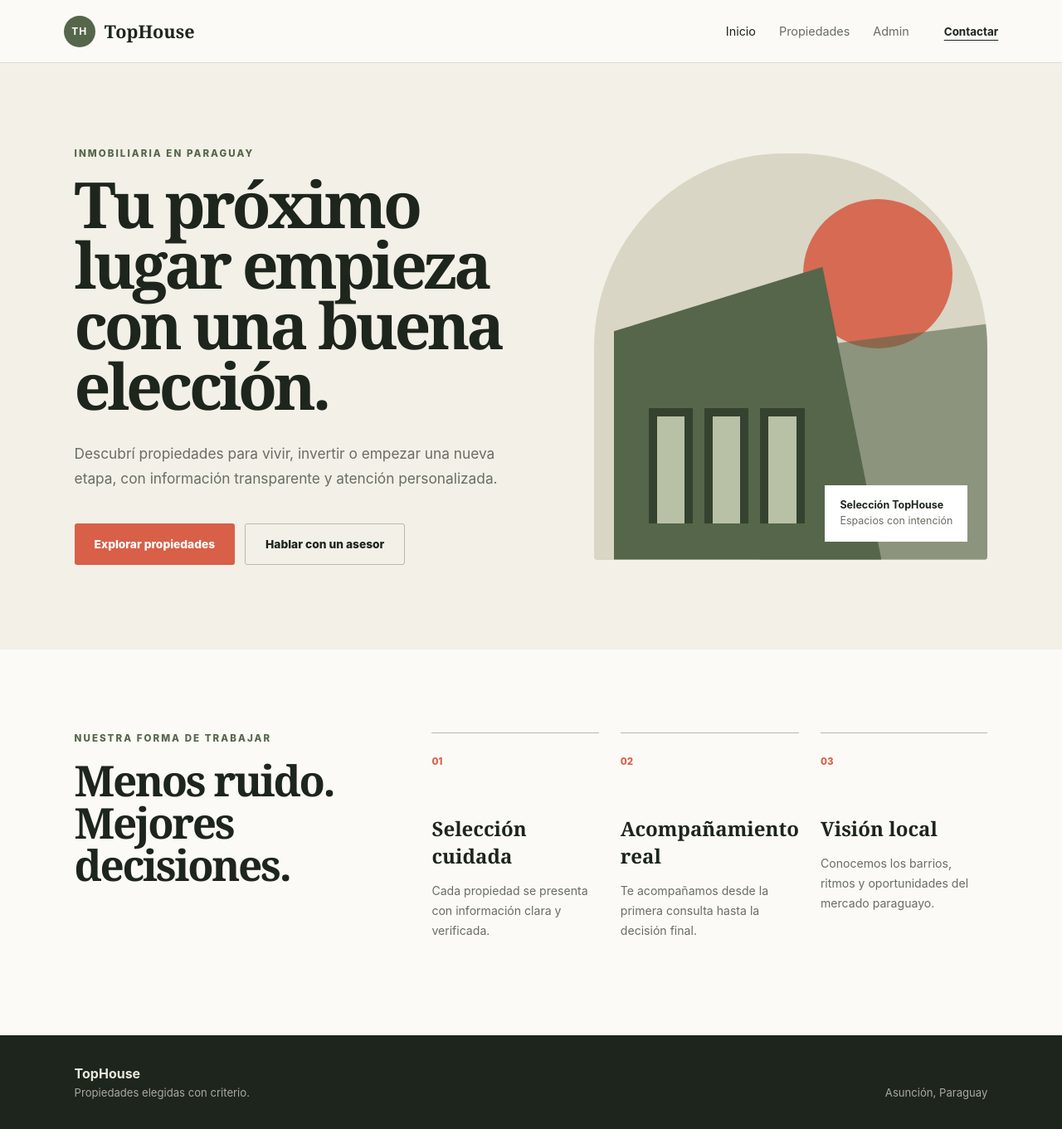
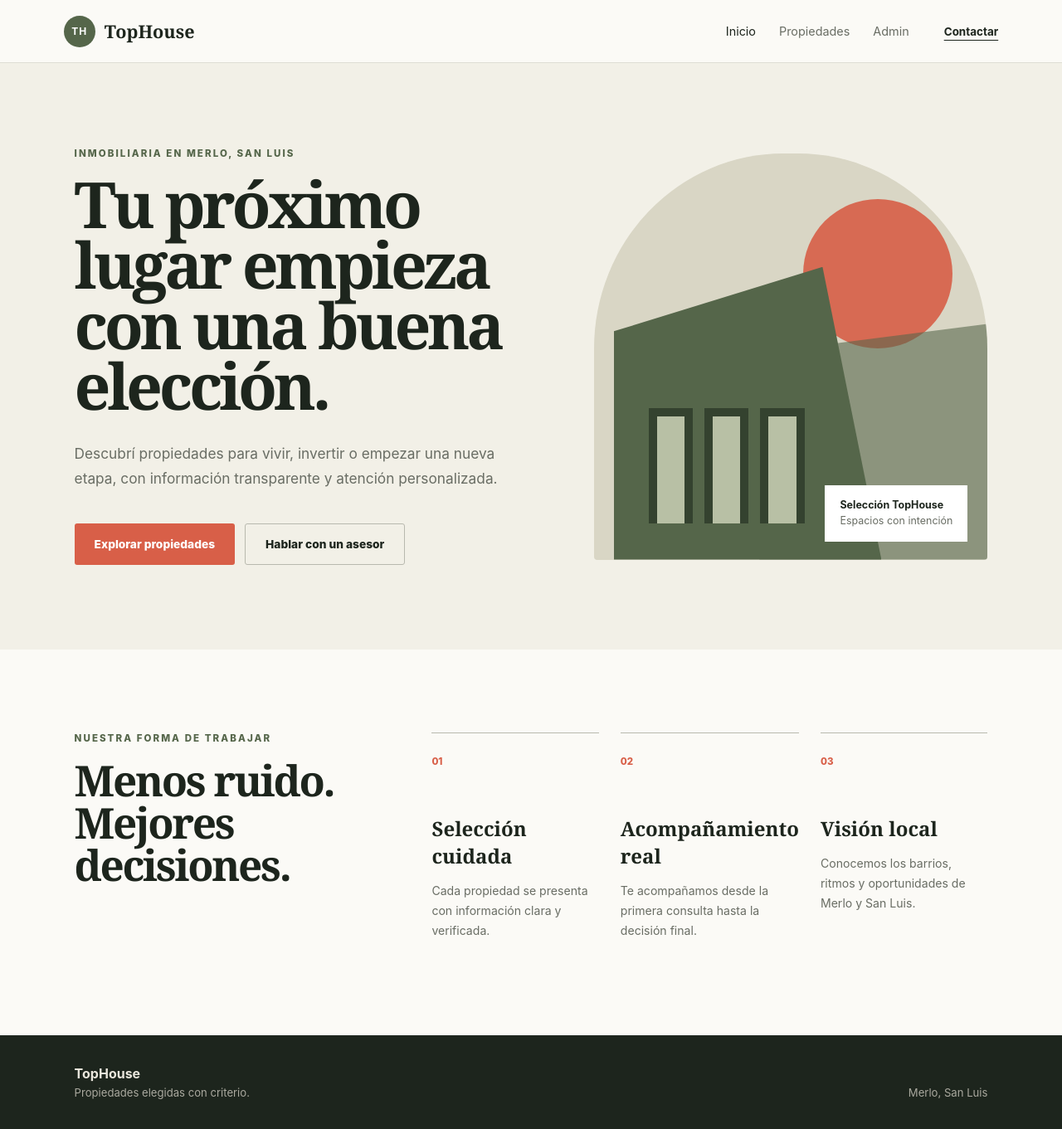
Before and after one commit to dax-Adorno/TopHouse, a React (Vite) app in the folder frontend/: page / in a window 1280 px wide. Shown: the whole page at 83% size. Built offline with nearby package versions, Linux system fonts and the light colour scheme; no server answers.

Commit message:
copy: update public location to Merlo

```diff
--- a/frontend/src/components/SiteLayout.tsx
+++ b/frontend/src/components/SiteLayout.tsx
@@ -25,7 +25,7 @@ export function SiteLayout() {
           <strong>TopHouse</strong>
           <p>Propiedades elegidas con criterio.</p>
         </div>
-        <p>Asunción, Paraguay</p>
+        <p>Merlo, San Luis</p>
       </footer>
     </div>
   );
--- a/frontend/src/pages/HomePage.tsx
+++ b/frontend/src/pages/HomePage.tsx
@@ -11,7 +11,7 @@ const valores = [
   ],
   [
     "Visión local",
-    "Conocemos los barrios, ritmos y oportunidades del mercado paraguayo.",
+    "Conocemos los barrios, ritmos y oportunidades de Merlo y San Luis.",
   ],
 ];
 
@@ -20,7 +20,7 @@ export function HomePage() {
     <>
       <section className="hero-section">
         <div className="hero-copy">
-          <p className="eyebrow">Inmobiliaria en Paraguay</p>
+          <p className="eyebrow">Inmobiliaria en Merlo, San Luis</p>
           <h1>Tu próximo lugar empieza con una buena elección.</h1>
           <p className="hero-lead">
             Descubrí propiedades para vivir, invertir o empezar una nueva etapa,
```
